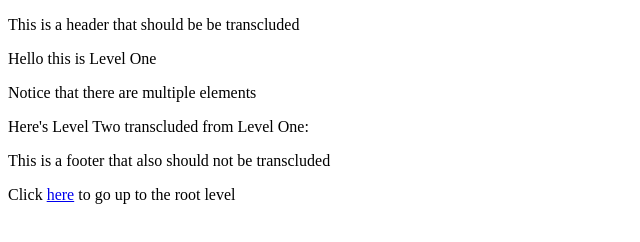
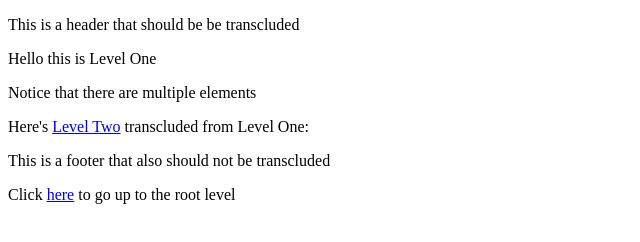
Before and after one commit to joeltg/transclusion, a plain HTML site: page level1.html in a window 1280 px wide. Shown: the full height of the page, 0-640 px from the left. Drawn offline with Linux system fonts and the light colour scheme.

Commit message:
zoom zoom

```diff
--- a/level1.html
+++ b/level1.html
@@ -8,12 +8,12 @@
 </head>
 <body>
     <p>This is a header that should be be transcluded</p>
-    <x-node name="level-one">
+    <root-node name="level-one">
         <p>Hello this is Level One</p>
         <p>Notice that there are multiple elements</p>
-        <p>Here's Level Two transcluded from Level One:</p>
+        <p>Here's <a href="level2.html">Level Two</a> transcluded from Level One:</p>
         <level-two></level-two>
-    </x-node>
+    </root-node>
     <p>This is a footer that also should not be transcluded</p>
     <p>Click <a href="/">here</a> to go up to the root level</p>
 </body>
```
Also changed, not shown: level2.html (+2 -2 lines), node.html (+1 -1 lines).
